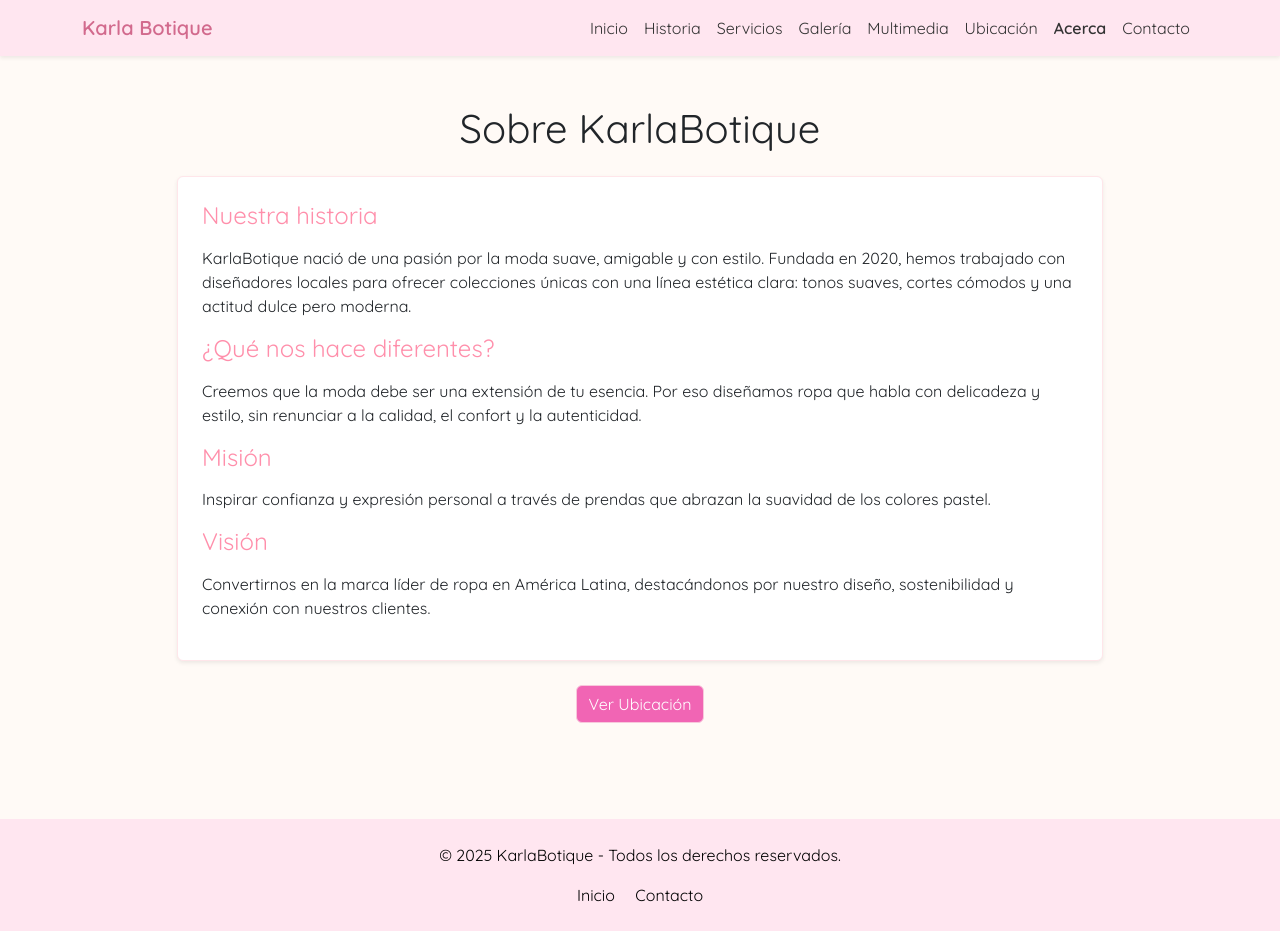
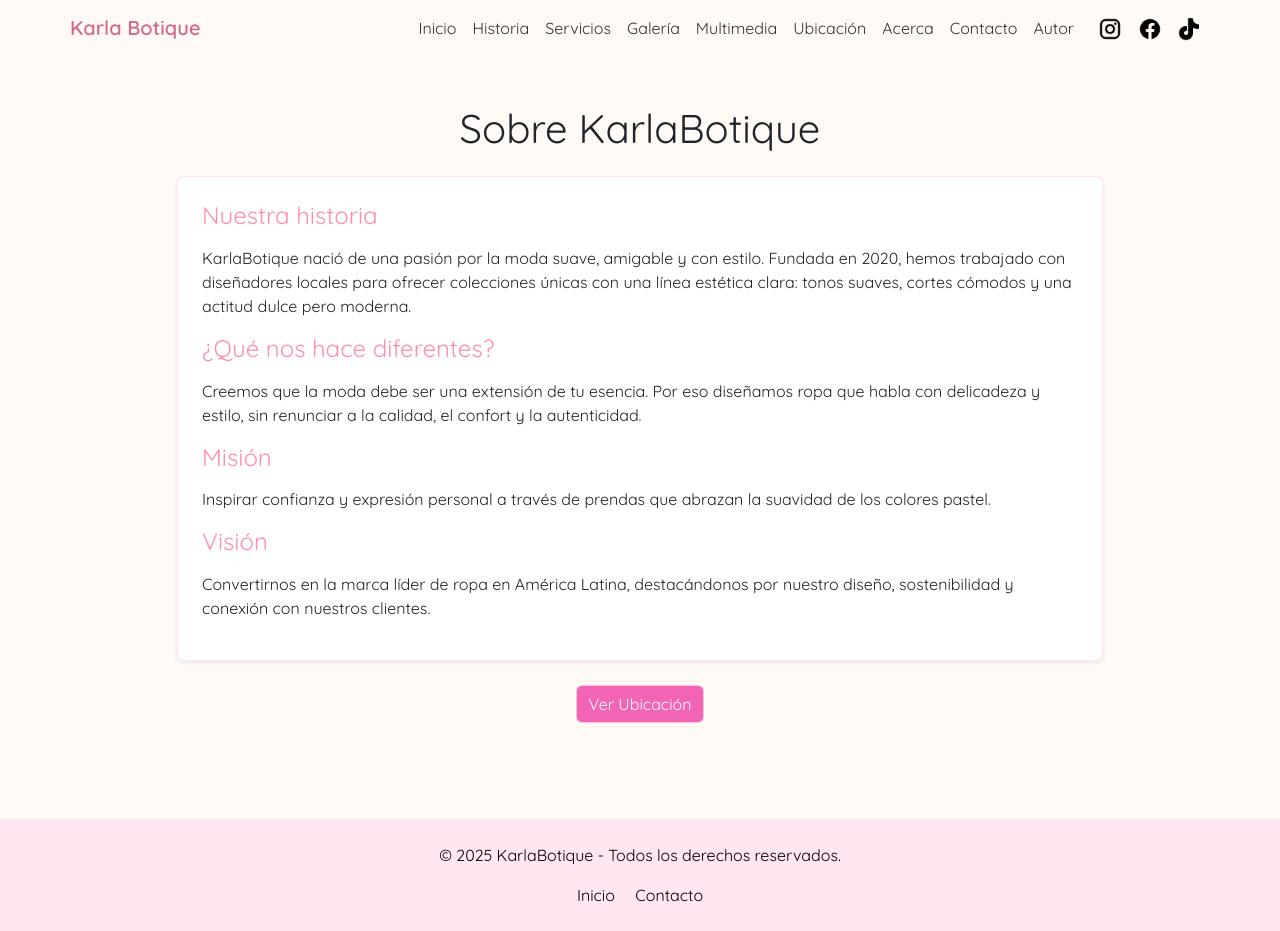
Before and after one commit to pamorago/KarlaBotique, a plain HTML site: page HTML/acerca.html in a window 1280 px wide. Drawn offline with nearby package versions, Linux system fonts and the light colour scheme.

Commit message:
PP - Correcion al navbar y acerca

```diff
--- a/HTML/acerca.html
+++ b/HTML/acerca.html
@@ -15,17 +15,13 @@
     <link rel="stylesheet" href="../css/acerca.css" />
   </head>
   <body>
-    <nav class="navbar navbar-expand-lg shadow-sm bg-pink navbar-dark">
-      <div class="container">
+    <nav class="navbar navbar-expand-lg navbar-dark container">
       <a class="navbar-brand" href="../index.html">Karla Botique</a>
       <button
         class="navbar-toggler"
         type="button"
         data-bs-toggle="collapse"
         data-bs-target="#menu"
-          aria-controls="menu"
-          aria-expanded="false"
-          aria-label="Toggle navigation"
       >
         <span class="navbar-toggler-icon"></span>
       </button>
@@ -50,18 +46,18 @@
             <a class="nav-link" href="../HTML/ubicacion.html">Ubicación</a>
           </li>
           <li class="nav-item">
-              <a
-                class="nav-link active"
-                aria-current="page"
-                href="../HTML/acerca.html"
-                >Acerca</a
-              >
+            <a class="nav-link" href="../HTML/acerca.html">Acerca</a>
           </li>
           <li class="nav-item">
             <a class="nav-link" href="../HTML/contacto.html">Contacto</a>
           </li>
+          <li class="nav-item">
+            <a class="nav-link" href="../HTML/autor.html">Autor</a>
+          </li>
+          <li class="nav-item d-flex align-items-center">
+            <span id="navbar-redes" class="ms-2"></span>
+          </li>
         </ul>
-        </div>
       </div>
     </nav>
 
@@ -117,5 +113,6 @@
     </footer>
 
     <script src="https://cdn.jsdelivr.net/npm/bootstrap@5.3.0/dist/js/bootstrap.bundle.min.js"></script>
+    <script src="../JS/redes.js"></script>
   </body>
 </html>
--- a/JS/redes.js
+++ b/JS/redes.js
@@ -1,5 +1,5 @@
 // Script para cargar iconos de redes sociales en el footer desde JSON/redes.json
-fetch("JSON/redes.json")
+fetch("../JSON/redes.json")
   .then((response) => response.json())
   .then((data) => {
     // Footer
--- a/JSON/redes.json
+++ b/JSON/redes.json
@@ -2,19 +2,19 @@
   {
     "nombre": "Instagram",
     "url": "https://instagram.com/tu_pagina",
-    "icono": "img/instagram.png",
+    "icono": "../img/instagram.png",
     "alt": "Instagram"
   },
   {
     "nombre": "Facebook",
     "url": "https://facebook.com/tu_pagina",
-    "icono": "img/facebook.png",
+    "icono": "../img/facebook.png",
     "alt": "Facebook"
   },
   {
     "nombre": "TikTok",
     "url": "https://tiktok.com/@tu_pagina",
-    "icono": "img/tik-tok.png",
+    "icono": "../img/tik-tok.png",
     "alt": "TikTok"
   }
 ]
```
Lines whose indentation alone changed are shown as unchanged.
